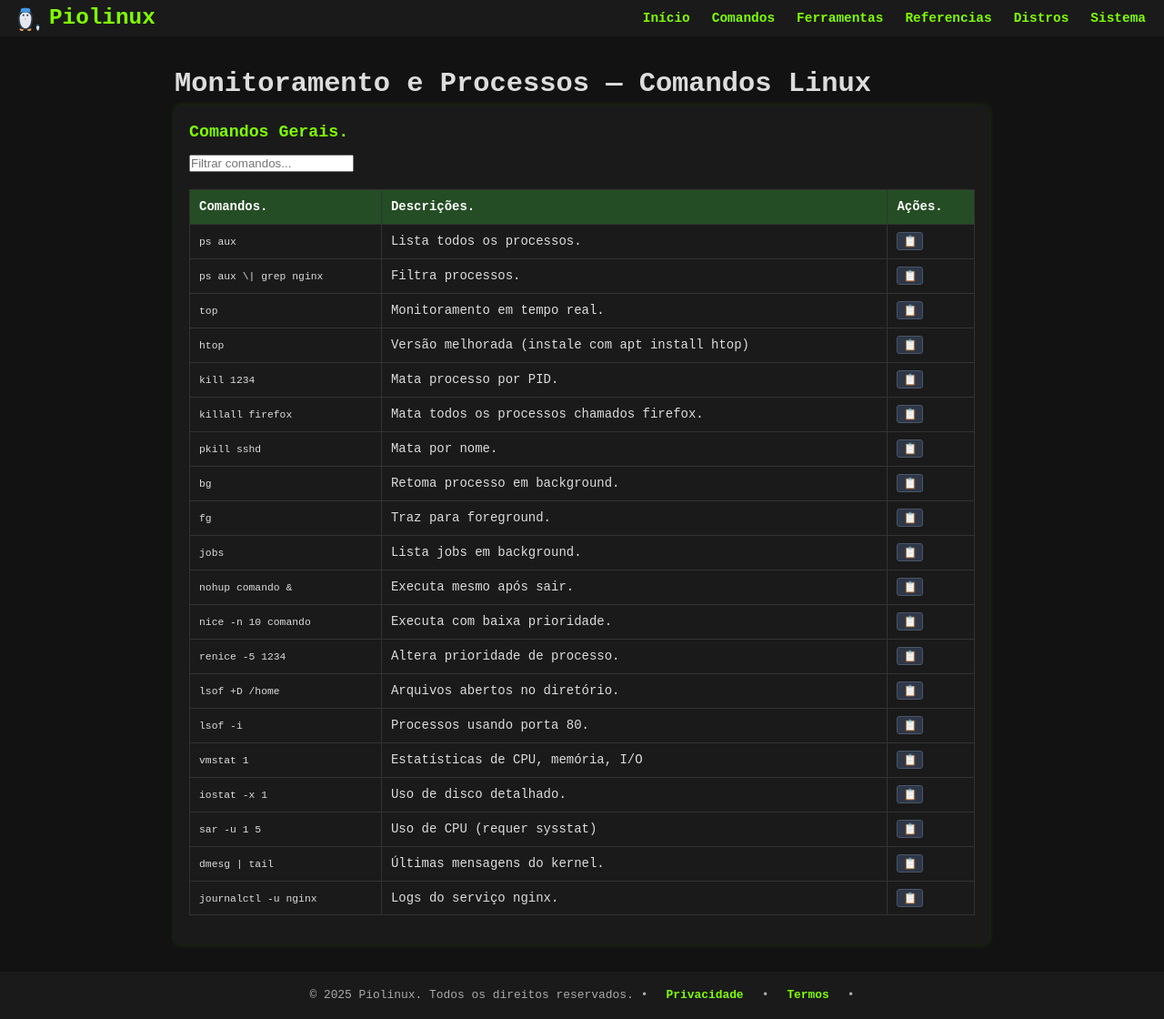
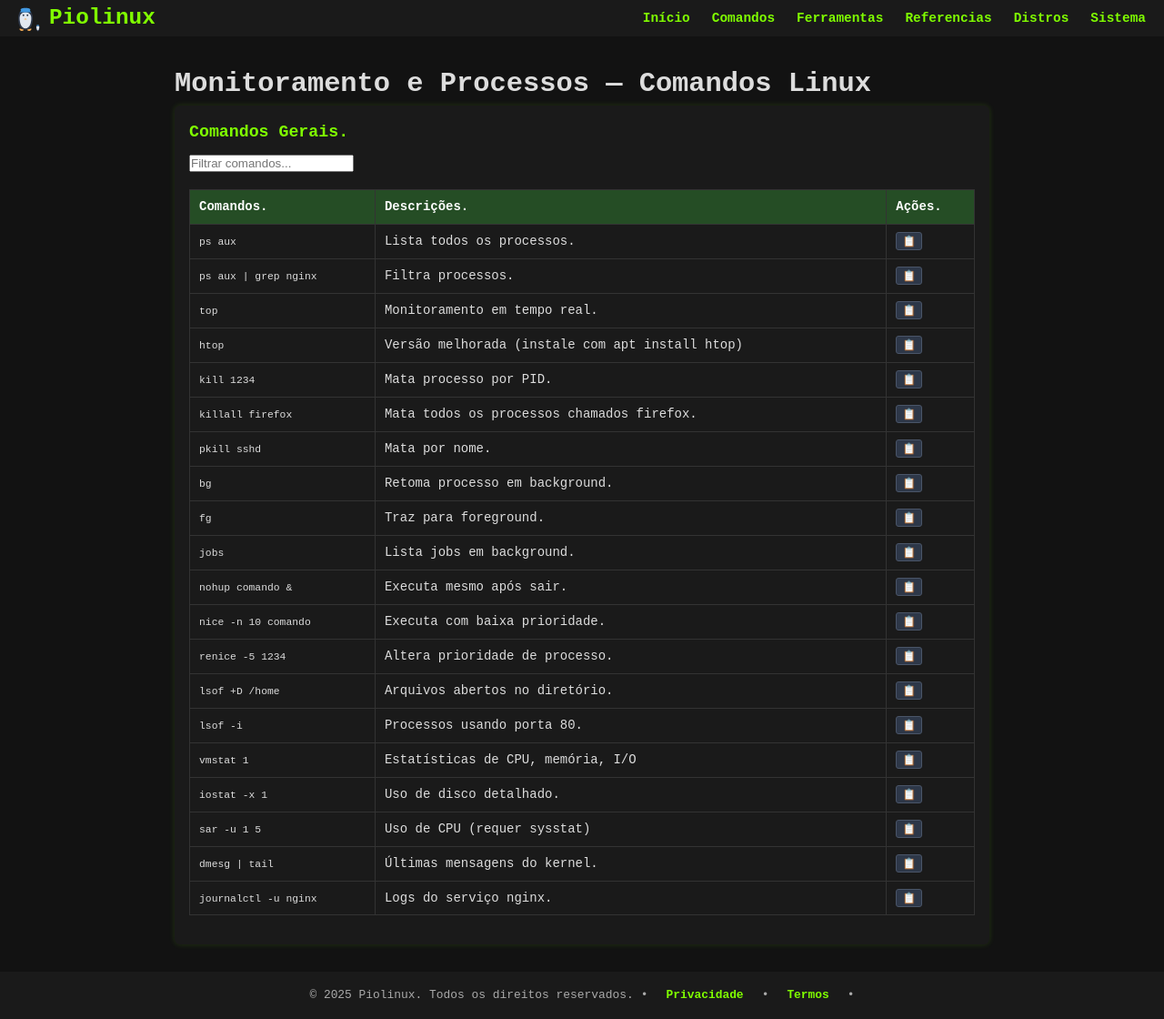
Before and after one commit to Piolinux/piolinux-site, a Jekyll site: the page built from _pages/_comandos/monitoramento-e-processos.md, in a window 1280 px wide. Shown: the whole page at 91% size. Built offline with Jekyll 4.4.1, drawn with Linux system fonts in a browser that asks for light colours.

```diff
--- a/_pages/_comandos/monitoramento-e-processos.md
+++ b/_pages/_comandos/monitoramento-e-processos.md
@@ -39,7 +39,7 @@ function filtrarLinhas(termo) {
       <td data-label="Ação"><button class="copy-btn" data-command="ps aux">📋</button></td>
     </tr>
     <tr>
-      <td data-label="Comando"><code>ps aux \| grep nginx</code></td>
+      <td data-label="Comando"><code>ps aux | grep nginx</code></td>
       <td data-label="Descrição">Filtra processos.</td>
       <td data-label="Ação"><button class="copy-btn" data-command="ps aux \| grep nginx">📋</button></td>
     </tr>
```
